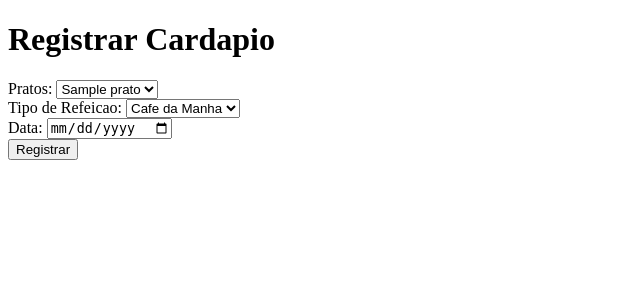
After one commit to ADRPF/RU, a Django app: page /home/registrar_cardapio/ in a window 1280 px wide. The commit adds this page. Shown: the top 300 px of the page, without its empty margins (0-640 px from the left). Run offline with Django 3.2, Linux system fonts and the light colour scheme; tables that the repository leaves empty hold one stand-in row (values such as "Sample post").

Commit message:
- added the features for admin, such as: Registrar Cardapio and Registrar Prato - Modified the models: Changed a few types of attributes and removed Material -Modified the project structure: Changed the hierarchy of templates

```diff
--- a/MPS/RU/models.py
+++ b/MPS/RU/models.py
@@ -47,7 +47,7 @@ FORMA_PAG = [
     (CREDITO, 'CREDITO')
 ]
 class Pedido(models.Model):
-    horario = models.DateTimeField(auto_now=True)
+    diaCompra = models.DateField(auto_now=True)
     formaPag = models.CharField(max_length=2, choices=FORMA_PAG, default=DINHEIRO, blank=False, null=False)
     corpoAcad = models.ForeignKey(CorpoAcad, on_delete=models.CASCADE)
     prato = models.ManyToManyField('Prato')
@@ -82,7 +82,7 @@ class Material(models.Model):
 class Prato(models.Model):
     nome = models.CharField(max_length=100, default='Sem Nome', blank=False, null=False)
     valor = models.CharField(max_length=4, default='0.00', blank=False, null=False)
-    desc = models.CharField(max_length=1000, default='Sem desc.', blank=False, null=False)
+    desc = models.TextField()
     material = models.ManyToManyField(Material)
 
     def __str__(self):
--- a/MPS/RU/urls.py
+++ b/MPS/RU/urls.py
@@ -2,8 +2,10 @@ from django.urls import path
 from .views import *
 
 urlpatterns = [
-    path('cardapio/', cardapio),
-    path('registrar', registrarCardapio),
+    path('cardapio/', consultarCardapio),
+    path('registrar_cardapio/', registrarCardapio),
+    path('registrar_prato/', registrarPrato),
+    path('registrar_feedback/', registrarFeedback),
     path('inicio/', index),
     path('login/', logar),
     path('cadastro/', cadastrar),
--- a/MPS/RU/views.py
+++ b/MPS/RU/views.py
@@ -5,34 +5,59 @@ from datetime import datetime
 
 # Create your views here.
 
-
+#Funções de Usuário
 def logar(request):
     return
 
 def cadastrar(request):
     return
 
+
+#Funções do Admin
+def registrarPrato(request):
+    if request.method == 'POST':
+        prato_nome = request.POST.get('prato_nome')
+        prato_valor = request.POST.get('prato_valor')
+        prato_desc = request.POST.get('prato_desc')
+        prato = Prato(nome=prato_nome, valor=prato_valor, desc=prato_desc)
+        prato.save()
+        return
+    else:
+        return render(request, 'admin/cardapio/registrar_prato.html')
+
+
+# Funcões do Corpo Academico
 def registrarCardapio(request):
-    #função de teste que cria 5 instâncias de cardapio relacionados com o prato de Testes.
-    p = Prato.objects.filter(pk=1)
-    for _ in range(5):
-        c = Cardapio(tipoRefeicao=CAFE_MANHA, diaRefeicao=datetime.now())
-        c.save()
-        c.prato.add(p[0])
-    return HttpResponse('Objetos Criados')
+    if request.method == 'POST':
+        refeicao = request.POST.get('refeicao')
+        dia = request.POST.get('dia')
+        prato = request.POST.get('prato')
+        cardapio = Cardapio(tipoRefeicao=refeicao, diaRefeicao=dia)
+        cardapio.save()
+        cardapio.prato.add(prato)
+        return HttpResponse('Item Cadastrado')
+    else:
+        pratos = Prato.objects.all()
+        context = {'pratos': pratos}
+        return render(request, 'admin/cardapio/registrar_cardapio.html', context)
 
-def cardapio(request):
+def consultarCardapio(request):
     if request.method == 'POST':
         # Recarrega a página com as instâncias de prato relacionados com a refeicao e dia selecionados
         refeicao, dia = request.POST.get('refeicao'), request.POST.get('data') # faz o get nos campos refeicao e data
         cardapio = Cardapio.objects.filter(tipoRefeicao=refeicao, diaRefeicao=dia) # consulta os itens do cardapio
-        prato = cardapio[0].prato.all() # acessa os atributos de prato relacionado com os do cardapio
-        context = {'pratos': prato}
-
-        return render(request, 'Cardapio/cardapio_carregado.html', context=context)
+        pratos_queryset_list = [c.prato.all() for c in cardapio] # cria uma lista de todos os pratos do cardapio
+        pratos = []
+        for p in pratos_queryset_list:
+            pratos.append({'id': p[0].pk, 'nome': p[0].nome, 'valor': p[0].valor, 'desc': p[0].desc}) # concatena os atributos de prato para o context
+        context = {'pratos': pratos}
+        return render(request, 'corpoAcadcardapio/cardapio_carregado.html', context=context)
     else:
         # Carrega a página na primeira requisação ao servidor.
-        return render(request, 'Cardapio/cardapio.html')
+        return render(request, 'corpoAcad/cardapio/cardapio.html')
+
+def registrarFeedback(request):
+    return render(request, "corpoAcad/feedback/pagina_feedback.html")
 
 def index(request):
     return
--- /dev/null
+++ b/MPS/templates/admin/cardapio/registrar_cardapio.html
@@ -0,0 +1,31 @@
+<!DOCTYPE html>
+<html lang="en">
+<head>
+    <meta charset="UTF-8">
+    <title>Title</title>
+</head>
+<body>
+    <div>
+        <h1>Registrar Cardapio</h1>
+        <form action="" method="post">
+            {%csrf_token%}
+            <label for="prato_list">Pratos: </label>
+            <select id="prato_list" name="prato">
+                {% for prato in pratos %}
+                <option value=" {{ prato.id }} "> {{ prato.nome }} </option>
+                {% endfor %}
+            </select><br>
+            <label for="refeicao_list">Tipo de Refeicao: </label>
+            <select id="refeicao_list" name="refeicao">
+                <option value="CM">Cafe da Manha</option>
+                <option value="AL">Almoco</option>
+                <option value="MR">Merenda</option>
+                <option value="JT">Janta</option>
+            </select><br>
+            <label for="dia">Data: </label>
+            <input id="dia" name="dia" type="date"><br>
+            <input type="submit" value="Registrar">
+        </form>
+    </div>
+</body>
+</html>
--- a/MPS/templates/Cardapio/cardapio.html
+++ b/MPS/templates/corpoAcad/cardapio/cardapio.html
@@ -10,14 +10,14 @@
         <form action="" method="post">
             {%csrf_token%}
             <label for="refeicao">Refeição</label>
-            <select name="refeicao">
+            <select id="refeicao" name="refeicao">
                 <option value="CM">Cafe da Manhã</option>
                 <option value="AL">Almoço</option>
                 <option value="MR">Merenda</option>
                 <option value="JT">Janta</option>
             </select>
             <label for="data">Data:</label>
-            <input type="date" name="data">
+            <input id="data" type="date" name="data">
             <input type="submit" name="send"  value="pesquisar">
         </form>
     </div>
--- a/MPS/templates/Cardapio/cardapio_carregado.html
+++ b/MPS/templates/corpoAcad/cardapio/cardapio_carregado.html
@@ -8,7 +8,9 @@
     <div name="pedido" >
         Nome do Prato: {{ prato.nome }}<br>
         Valor do Prato: {{ prato.valor }}<br>
+        <textarea readonly rows="5" cols="25">{{ prato.desc }}</textarea>
         <form action="" method="post">
+            {%csrf_token%}
             <input name="pratoId" value="{{ prato.id }}" hidden>
             <input type="submit" value="Pedir">
         </form>
```
Also changed, not shown: MPS/templates/admin/cardapio/registrar_prato.html (added, +22 -0 lines), MPS/templates/corpoAcad/feedback/pagina_feedback.html (renamed from MPS/templates/feedback/pagina_feedback.html).
